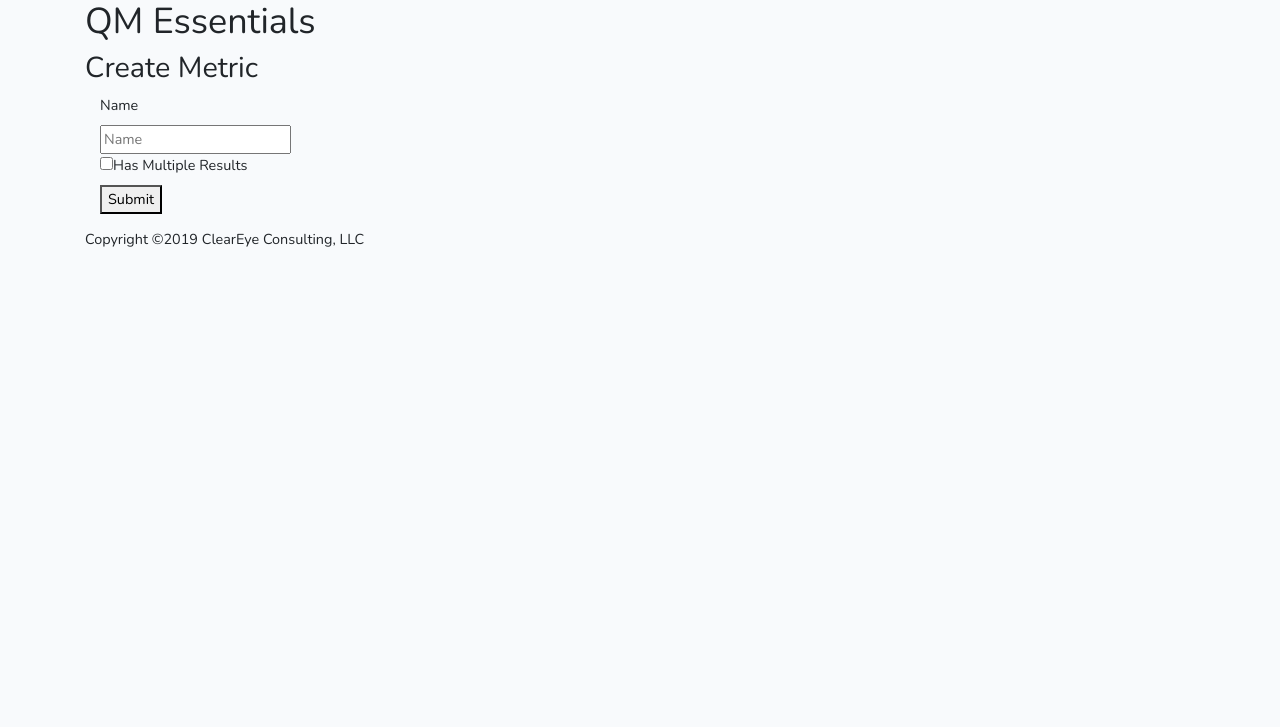
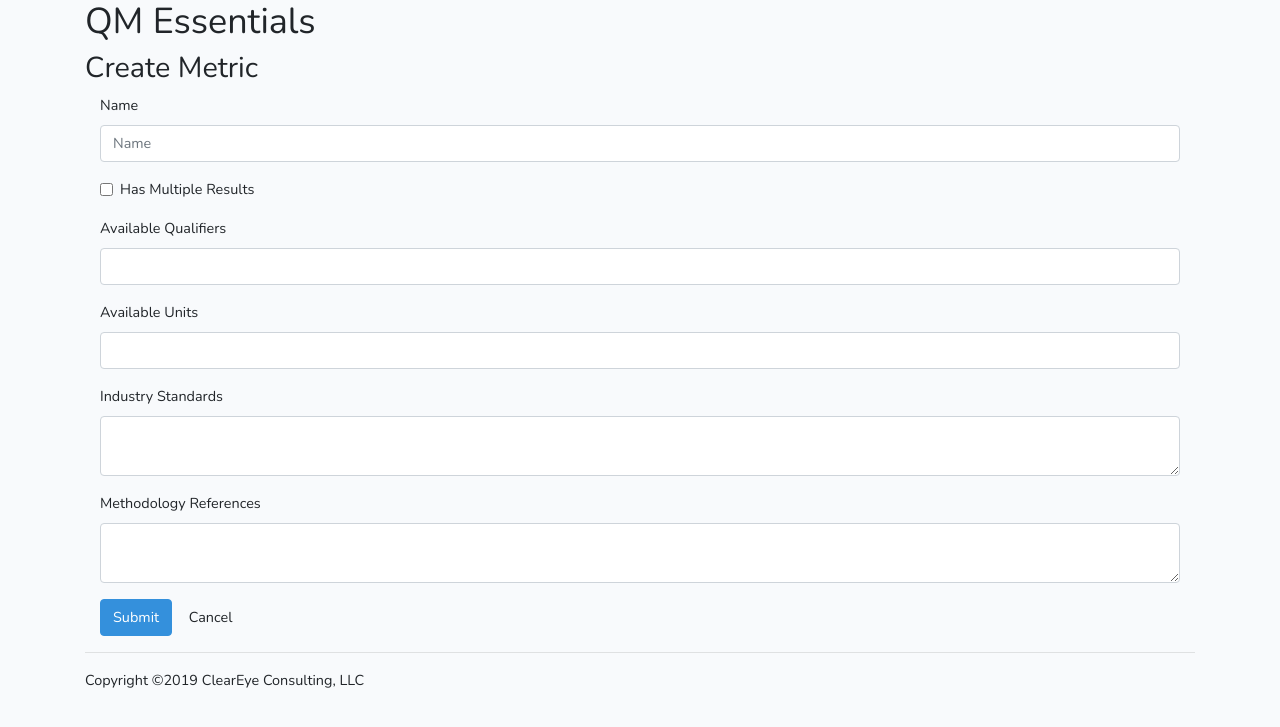
Before and after one commit to cleareye-consulting/qmessentials, a Laravel app: page /metrics/create in a window 1280 px wide. Shown: the top 727 px of the page. Run offline with Laravel 8, Linux system fonts and the light colour scheme; style sheets or scripts are compiled from the project's sources.

Commit message:
Create metric completely working

```diff
--- a/qmessentials-standard-php/app/Http/Controllers/MetricController.php
+++ b/qmessentials-standard-php/app/Http/Controllers/MetricController.php
@@ -36,10 +36,51 @@
      */
     public function store(Request $request)
     {
+        $metric_name = $request->input('metric_name');
         DB::table('metric')->insert([
-            'metric_name' => $request->input('metric_name'),
+            'metric_name' => $metric_name,
             'has_multiple_results' => ($request->input('has_multiple_results') == 'on')
             ]);
+        $availableUnits =
+            array_map(
+                function($item) use ($metric_name) {
+                    return [
+                        'metric_name' => $metric_name,
+                        'unit' => $item
+                    ];
+                },
+                preg_split('/[,\s]+/', $request->input('available_units'), -1, PREG_SPLIT_NO_EMPTY));
+        DB::table('metric_available_unit')->insert($availableUnits);
+        $availableQualifiers =
+            array_map(
+                function($item) use ($metric_name) {
+                    return [
+                        'metric_name' => $metric_name,
+                        'qualifier' => $item
+                    ];
+                },
+                preg_split('/[,\s]+/', $request->input('available_qualifiers'), -1, PREG_SPLIT_NO_EMPTY));
+        DB::table('metric_available_qualifier')->insert($availableQualifiers);
+        $industryStandards =
+            array_map(
+                function($item) use ($metric_name) {
+                    return [
+                        'metric_name' => $metric_name,
+                        'industry_standard' => rtrim($item)
+                    ];
+                },
+                preg_split('/[\n]+/', $request->input('industry_standards'), -1, PREG_SPLIT_NO_EMPTY));
+        DB::table('metric_industry_standard')->insert($industryStandards);
+        $methodologyReferences =
+            array_map(
+                function($item) use ($metric_name) {
+                    return [
+                        'metric_name' => $metric_name,
+                        'methodology_reference' => rtrim($item)
+                    ];
+                },
+                preg_split('/[\n]+/', $request->input('methodology_references'), -1, PREG_SPLIT_NO_EMPTY));
+        DB::table('metric_methodology_reference')->insert($methodologyReferences);
         return redirect('/metrics');
     }
 
--- a/qmessentials-standard-php/package.json
+++ b/qmessentials-standard-php/package.json
@@ -22,7 +22,5 @@
         "sass-loader": "^7.1.0",
         "vue": "^2.5.17"
     },
-    "dependencies": {
-        "bulma": "^0.7.5"
-    }
+    "dependencies": {}
 }
--- a/qmessentials-standard-php/resources/sass/app.scss
+++ b/qmessentials-standard-php/resources/sass/app.scss
@@ -6,5 +6,3 @@
 
 // Bootstrap
 @import '~bootstrap/scss/bootstrap';
-
-@import './node_modules/bulma/bulma.sass';
--- a/qmessentials-standard-php/resources/views/create-metric.blade.php
+++ b/qmessentials-standard-php/resources/views/create-metric.blade.php
@@ -5,25 +5,39 @@
 @section('content')
     <h2 class="subtitle">Create Metric</h2>
     <div class="container">
-    <form action="/metrics" method="POST">
+    <form class="form" action="/metrics" method="POST">
         {{csrf_field()}}
-        <div class="field">
-            <label class="label">Name</label>
-            <div class="control">
-                <input class="input" type="text" id="metric_name" name="metric_name" placeholder="Name">
-            </div>
+        <div class="form-group">
+            <label class="control-label" for="metric_name">Name</label>
+            <input class="form-control" type="text" id="metric_name" name="metric_name" placeholder="Name"/>
         </div>
-        <div class="field">
-            <div class="control">
-                <label class="checkbox">
-                    <input type="checkbox" id="has_multiple_results" name="has_multiple_results">Has Multiple Results
+        <div class="form-group">
+            <div class="form-check">
+                <input class="form-check-input" type="checkbox" value="" id="has_multiple_results" name="has_multiple_results">
+                <label class="form-check-label" for="has_multiple_results">
+                    Has Multiple Results
                 </label>
             </div>
         </div>
-        <div class="field">
-            <div class="control">
-                <button class="button">Submit</button>
-            </div>
+        <div class="form-group">
+            <label class="control-label" for="available_qualifiers">Available Qualifiers</label>
+            <input class="form-control" type="text" id="available_qualifiers" name="available_qualifiers"/>
+        </div>
+        <div class="form-group">
+            <label class="control-label" for="available_units">Available Units</label>
+            <input class="form-control" type="text" id="available_units" name="available_units"/>
+        </div>
+        <div class="form-group">
+            <label class="control-label" for="industry_standards">Industry Standards</label>
+            <textarea class="form-control" type="text" id="industry_standards" name="industry_standards"></textarea>
+        </div>
+        <div class="form-group">
+            <label class="control-label" for="methodology_references">Methodology References</label>
+            <textarea class="form-control" type="text" id="methodology_references" name="methodology_references"></textarea>
+        </div>
+        <div class="form-group">
+            <button class="btn btn-primary">Submit</button>
+            <a class="btn btn-default" href="/metrics">Cancel</a>
         </div>
     </form>
     </div>
--- a/qmessentials-standard-php/resources/views/layout.blade.php
+++ b/qmessentials-standard-php/resources/views/layout.blade.php
@@ -4,14 +4,13 @@
         <link rel="stylesheet" href="/css/app.css">
     </head>
     <body>
-        <section class="section">
         <div class="container is-fluid">
             <h1 class="title">QM Essentials</h1>
             @yield('content')
+            <hr/>
             <footer class="footer">
                 Copyright &copy;2019 ClearEye Consulting, LLC
             </footer>
         </div>
-        </section>
     </body>
 </html>
--- a/qmessentials-standard-php/resources/views/metrics.blade.php
+++ b/qmessentials-standard-php/resources/views/metrics.blade.php
@@ -4,18 +4,16 @@
 
 @section('content')
     <h2 class="subtitle">Metrics</h2>
-    <table class="table is-bordered">
+    <table class="table table-bordered">
         <thead>
             <tr>
                 <th>Name</th>
-                <th>Multiple</th>
             </tr>
         </thead>
         <tbody>
         @foreach($metrics as $metric)
             <tr>
                 <td>{{$metric->metric_name}}</td>
-                <td>{{$metric->has_multiple_results ? 'Y' : ''}}
             </tr>
         @endforeach
         </tbody>
```
Also changed, not shown: qmessentials-standard-php/package-lock.json. Lines whose indentation alone changed are shown as unchanged.
